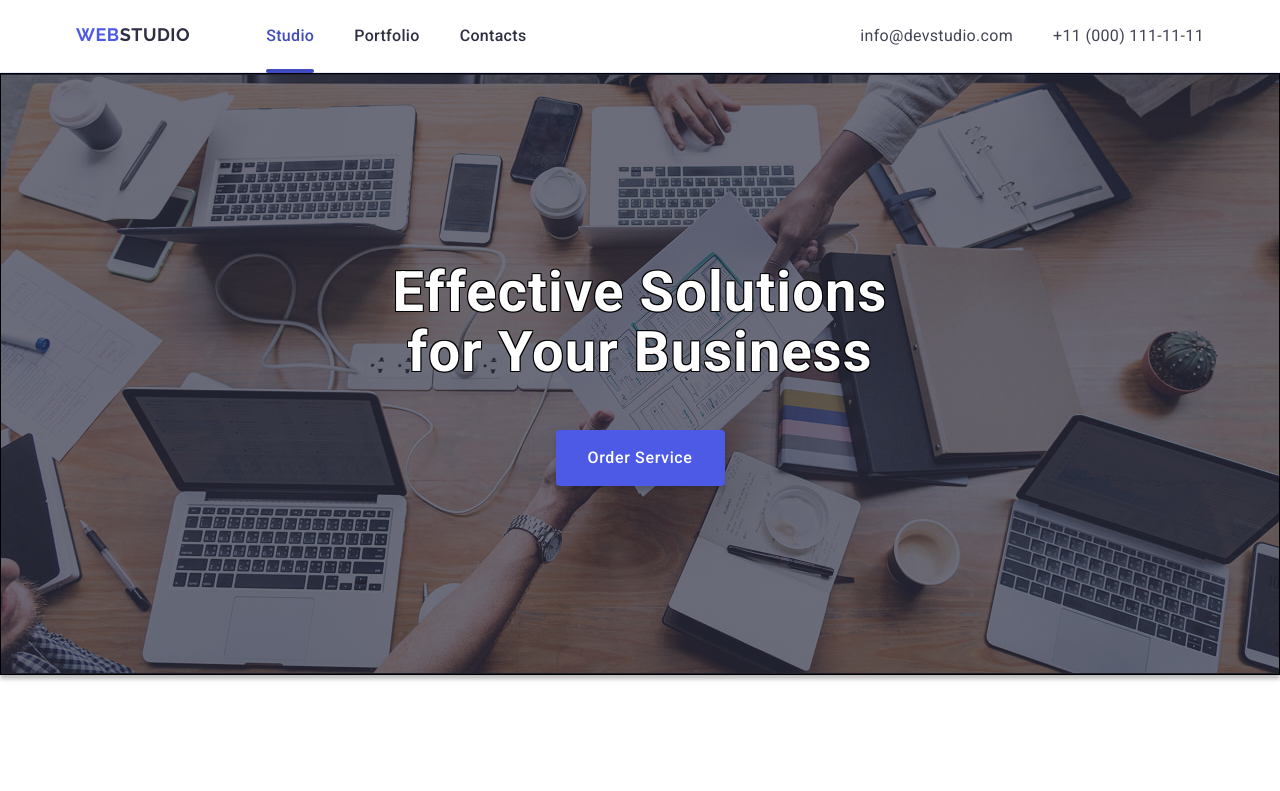
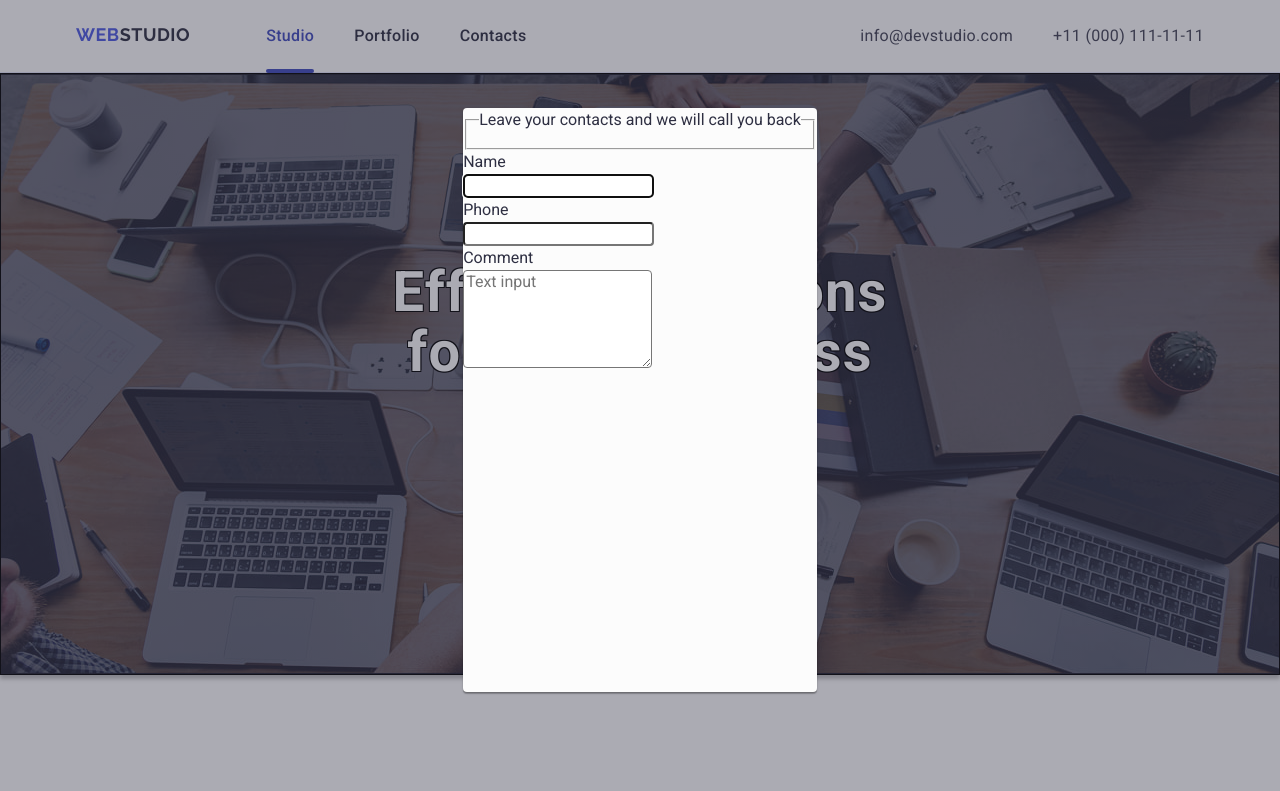
Before and after one commit to innanaka/goit-markup-hw-05, a plain HTML site: page index.html in a window 1280 px wide. Shown: the top 791 px of the page. Drawn offline with nearby package versions, Linux system fonts and the light colour scheme.

Commit message:
added form overlay

```diff
--- a/css/styles.css
+++ b/css/styles.css
@@ -609,3 +609,31 @@ a {
   width: 24px;
   height: 20px;
 }
+.modal {
+max-width: 408px;
+height: 584px;
+border-radius: 4px;
+box-shadow: 0 1px 1px 0 rgba(0, 0, 0, 0.14), 0 1px 3px 0 rgba(0, 0, 0, 0.12), 0 2px 1px 0 rgba(0, 0, 0, 0.2);
+background-color: #fcfcfc;
+}
+.modal-overlay {
+  background-color: rgba(46, 47, 66, 0.4);
+box-shadow: 0 4px 4px 0 rgba(0, 0, 0, 0.25);
+position: fixed;
+top:0;
+left:0;
+width: 100%;
+height: 100%;
+z-index: 999;
+display: flex;
+justify-content: center;
+align-items: center;
+}
+.form-input {
+  display: flex;
+    align-items: center;
+    justify-content: center;
+    flex-direction: column;
+    gap: 8px;
+    border-radius: 4px;
+}
--- a/index.html
+++ b/index.html
@@ -573,5 +573,27 @@
           </div>
         </div>
     </footer>
+    <div class="modal-overlay">
+    <div class="modal">
+    <form class="form" name="contact-form" autocomplete="off">
+      <fieldset>
+        <legend>Leave your contacts and we will call you back</legend>
+      </fieldset>
+      <label for="name" class="form-feedback">
+        Name
+        </label>
+        <input class="form-input" type="text" name="username" id="name" autofocus />
+
+      <label for="phone" class="form-feedback">
+        Phone
+        <input class="form-input" type="tel" name="number" id="phone" />
+      </label>
+      <label class="form-feedback">
+        Comment
+        <textarea class="form-input" name="feedback" id="comment" placeholder="Text input"
+          rows="5"></textarea>
+      </label>
+      </div>
+      </div>
   </body>
 </html>
```
